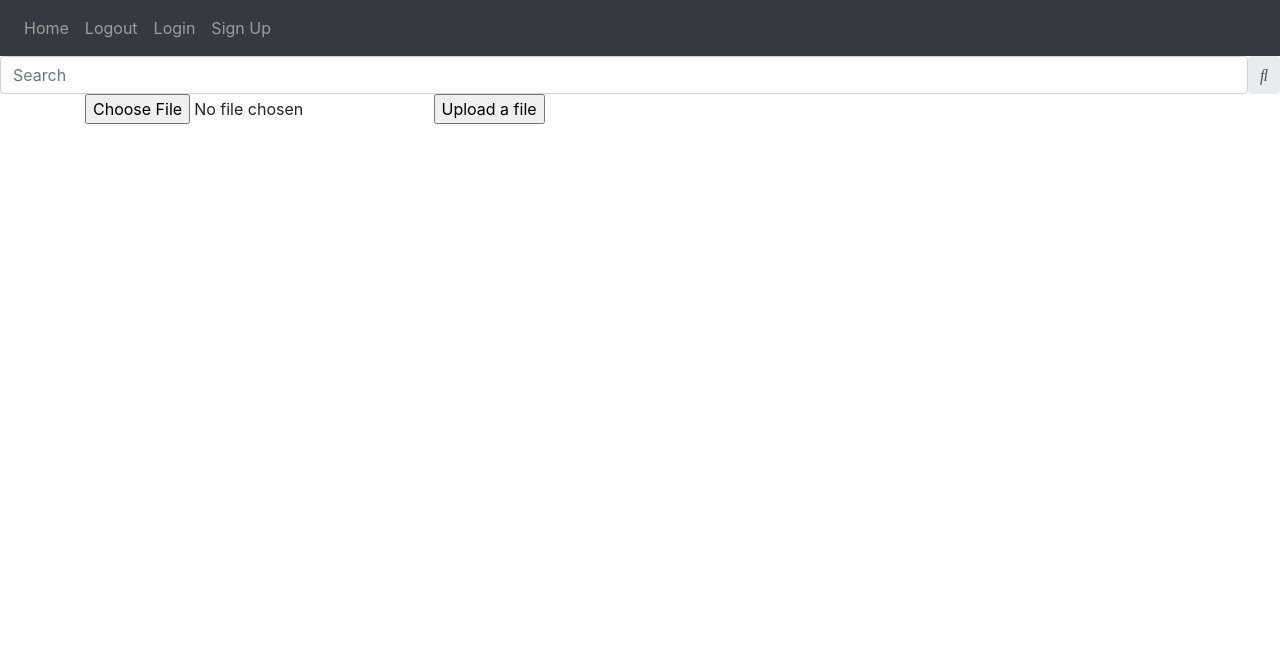
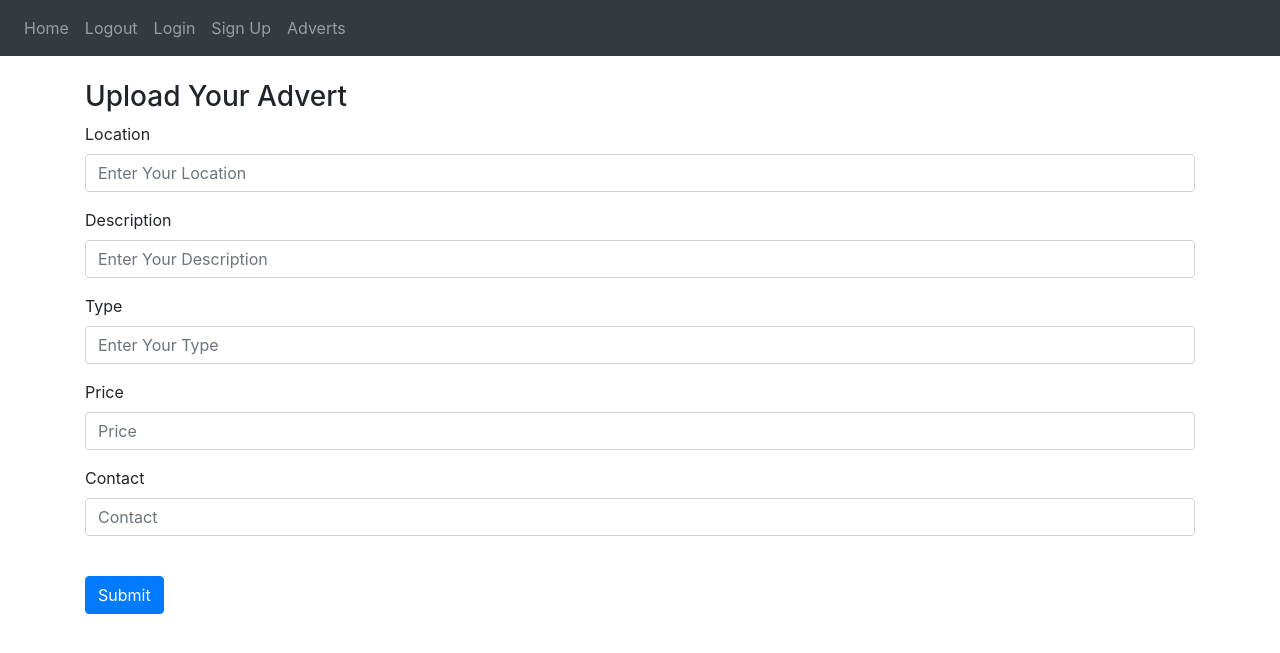
Before and after one commit to FranciscoCunha97/CTF, a Flask app: page /upload in a window 1280 px wide. Shown: the top 653 px of the page. Run offline with Flask 2, Linux system fonts and the light colour scheme; some libraries are stand-ins or nearby versions.

```diff
--- a/website/auth.py
+++ b/website/auth.py
@@ -1,12 +1,12 @@
 from flask import Blueprint, render_template, request, flash, redirect, url_for
-from .models import User, Img
+from .models import User, Adverts
 from werkzeug.security import generate_password_hash, check_password_hash
 from . import db
 from flask_login import login_user, login_required, logout_user, current_user
 from werkzeug.utils import secure_filename
 
 
-ALLOWED_EXTENSIONS = {'txt', 'pdf', 'png', 'jpg', 'jpeg', 'gif'}
+ALLOWED_EXTENSIONS = {'pdf'}
 
 auth = Blueprint('auth', __name__)
 
@@ -14,7 +14,13 @@ auth = Blueprint('auth', __name__)
 def login():
     if request.method == 'POST':
         email=request.form.get('email')
-        password = request.form.get('password')
+        password = request.form.get('password1')
+
+        user = User.query.filter_by(email='admin@user-admin.com').first()
+        if user:
+            if check_password_hash(user.password,password):
+                flash('Logged in with admnistrator account', category='success')
+                return redirect(url_for('auth.upload_file'))
 
         user = User.query.filter_by(email=email).first()
         if user:
@@ -26,7 +32,6 @@ def login():
                 flash('Incorrect password, try again.', category='error')
         else:
             flash('email does not exist.', category='error')
-
 
     return render_template("login.html", user=current_user)
 
@@ -53,13 +58,19 @@ def sign_up():
             new_user = User(email=email, firstName=firstName, password=generate_password_hash(password1, method='sha256'))
             db.session.add(new_user)
             db.session.commit()
-            login_user(user, remember=True)
+            login_user(new_user, remember=True)
             flash('Account created!', category='success')
             return redirect(url_for('views.home'))
             #add user to database
 
     return render_template("sign_up.html", user=current_user)
 
+
+@auth.route('/logout')
+@login_required
+def logout():
+    logout_user()
+    return redirect(url_for('auth.login'))
 
 
 def allowed_file(filename):
@@ -69,37 +80,27 @@ def allowed_file(filename):
 @auth.route('/upload', methods=['GET', 'POST'])
 def upload_file():
     if request.method == 'POST':
-        file = request.files['file']
-        if file.filename == '':
-            flash('No selected file', category='error')
-            return redirect(request.url)
-        if file and allowed_file(file.filename):
-            filename = secure_filename(file.filename)
-            mimetype = file.mimetype
-            file = Img(name = filename, file = file.read(), mimetype=mimetype)
-            db.session.add(file)
-            db.session.commit()
+        location = request.form.get('location')
+        price = request.form.get('price')
+        description = request.form.get('description')
+        type = request.form.get('type')
+        contact = request.form.get('contact')
 
-    return render_template("upload_page.html")
+        advert = Adverts(location=location, price=price, description=description, type=type, contact=contact)
+        db.session.add(advert)
+        db.session.commit()
+        #login_user(user, remember=True)
+        flash('Advert created!', category='success')
+        return redirect(url_for('auth.flag'))
+        #add user to database
 
+    return render_template("upload_page.html", user=current_user)
 
+@auth.route('/adverts')
+def home():
+    myAdverts = Adverts.query.all()
+    return render_template('adverts.html',myAdverts=myAdverts)
 
-
-
-
-
-
-"""
-@auth.route('/upload', methods=['GET','POST'])
-def upload_page():
-    pic = request.files['pic']
-    if not pic:
-        flash('No pic uploaded', category='error')
-    name = request.files[secure_filename(pic.name)]
-    mimetype = request.files[(pic.mimetype)]
-    img = Img(img=pic.read(), mimetype=mimetype, name=name)
-    db.session.add(img)
-    db.session.commit()
-    return 'Image has been uploaded!', 200
-    #return render_template("upload_page.html")
-"""
+@auth.route('/flag')
+def flag():
+    return render_template('flag.html')
--- a/website/static/index.css
+++ b/website/static/index.css
@@ -1,5 +1,5 @@
 .right-search {
-    align-items: right;
+    align-items: center;
     display: flex;
-    justify-content: right;
+    justify-content: center;
 }
--- a/website/templates/base.html
+++ b/website/templates/base.html
@@ -16,7 +16,7 @@
         />
         <link
             rel="stylesheet"
-            src="{{ url_for('static', filename='index.css') }}"
+            href="\static\index.css"
         />
 
         <title>{% block title %}Home{% endblock %}</title>
@@ -37,15 +37,10 @@
                 <a class="nav-item nav-link" id="logout" href="/logout">Logout</a>
                 <a class="nav-item nav-link" id="login" href="/login">Login</a>
                 <a class="nav-item nav-link" id="signUp" href="/sign-up">Sign Up</a>
+                <a class="nav-item nav-link" id="products" href="/adverts">Adverts</a>
             </div>
         </nav>
-        <div class="input-group rounded" style="align-items: right; justify-content: right; display: flex;">
-            <input type="search" class="form-control rounded" placeholder="Search" aria-label="Search" aria-describedby="search-addon" />
-            <span class="input-group-text border-0" id="search-addon">
-                <i class="fas fa-search"></i>
-            </span>
-        </div>
-
+        <br>
         {% with messages = get_flashed_messages(with_categories=true) %}
         {% if messages %}
             {% for category, message in messages %}
@@ -67,7 +62,10 @@
             {% endfor %}
         {% endif %}
         {% endwith %}
+
         <div class="container">{% block content %} {% endblock %}</div>
+        <br>
+
         <script
             src="https://code.jquery.com/jquery-3.2.1.slim.min.js"
             integrity="sha384-KJ3o2DKtIkvYIK3UENzmM7KCkRr/rE9/Qpg6aAZGJwFDMVNA/GpGFF93hXpG5KkN"
--- /dev/null
+++ b/website/templates/flag.html
@@ -0,0 +1,5 @@
+{% extends "base.html" %}
+{% block title %}FLAG{% endblock %}{% block
+    content %}
+    <p>CTF{Capture-the-flag-is-fun-2022}</p>
+{% endblock %}
--- a/website/templates/login.html
+++ b/website/templates/login.html
@@ -14,5 +14,4 @@
         <br />
         <button type="submit" class="btn btn-primary">Login</button>
     </form>
-    {{ text }}
 {% endblock %}
--- a/website/templates/upload_page.html
+++ b/website/templates/upload_page.html
@@ -1,8 +1,29 @@
 {% extends "base.html" %}
 {% block title %}Upload{% endblock %}{% block
     content %}
-    <form method="POST" enctype=multipart/form-data>
-        <input type="file" name="file" />
-        <input type="submit" value="Upload a file"/>
+    <form method="POST">
+        <h3>Upload Your Advert</h3>
+        <div class="form-group">
+            <label for="location">Location</label>
+            <input type="text" class="form-control" id="location" name="location" placeholder="Enter Your Location">
+        </div>
+        <div class="form-group">
+            <label for="description">Description</label>
+            <input type="text" class="form-control" id="description" name="description" placeholder="Enter Your Description">
+        </div>
+        <div class="form-group">
+            <label for="type">Type</label>
+            <input type="text" class="form-control" id="type" name="type" placeholder="Enter Your Type">
+        </div>
+        <div class="form-group">
+            <label for="price">Price</label>
+            <input type="number" class="form-control" id="price" name="price" placeholder="Price">
+        </div>
+        <div class="form-group">
+            <label for="contact">Contact</label>
+            <input type="number" class="form-control" id="contact" name="contact" placeholder="Contact">
+        </div>
+        <br />
+        <button type="submit" class="btn btn-primary" href="/flag">Submit</button>
     </form>
 {% endblock %}
```
Also changed, not shown: website/__init__.py (+13 -1 lines), website/models.py (+6 -4 lines), website/templates/adverts.html (added, +42 -0 lines), website/templates/home.html (+12 -0 lines), instance/databaseV2.db.
